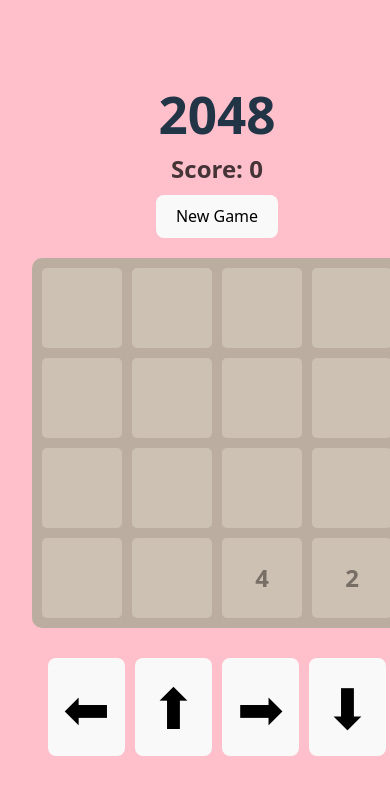
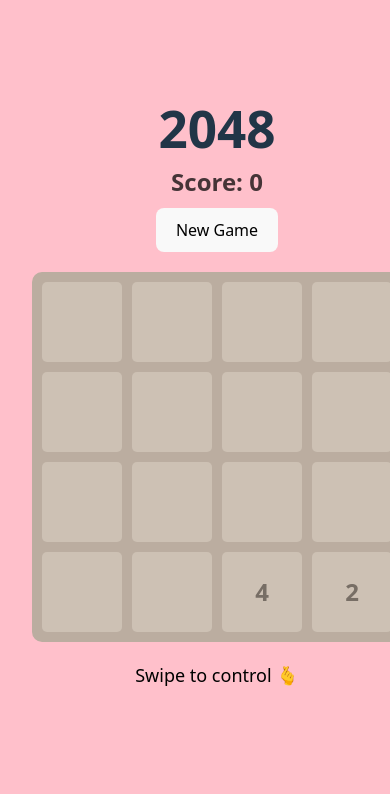
Before and after one commit to rinne13/2048-game, a React (Vite) app: page / in a window 390 px wide. Shown: the top 794 px of the page. Built offline with nearby package versions, Linux system fonts and the light colour scheme.

Commit message:
removed controllers on mobile

```diff
--- a/src/GameBoard.tsx
+++ b/src/GameBoard.tsx
@@ -234,6 +234,8 @@ const GameBoard = () => {
                     </div>
                 ))}
             </div>
+            <div className="mobileSwipes">Swipe to control 🫰</div>
+
 
             <div className="controls">
                 <button onClick={() => handleMove("left")}>⬅</button>
--- a/src/style.scss
+++ b/src/style.scss
@@ -64,8 +64,17 @@ body {
   text-align: center;
   z-index: 10;
 }
+.mobileSwipes {
+  visibility: hidden;
+}
 
 @media (max-width: 480px) {
+  .mobileSwipes {
+    visibility: visible;
+    color: black;
+    font-size: large;
+  }
+
   html,
   body {
     overscroll-behavior: none;
@@ -80,8 +89,7 @@ body {
   }
 
   .controls button {
-    font-size: 3.5rem;
-    padding: 10px 14px;
+    visibility: hidden;
   }
   h1,
   h2 {
```
